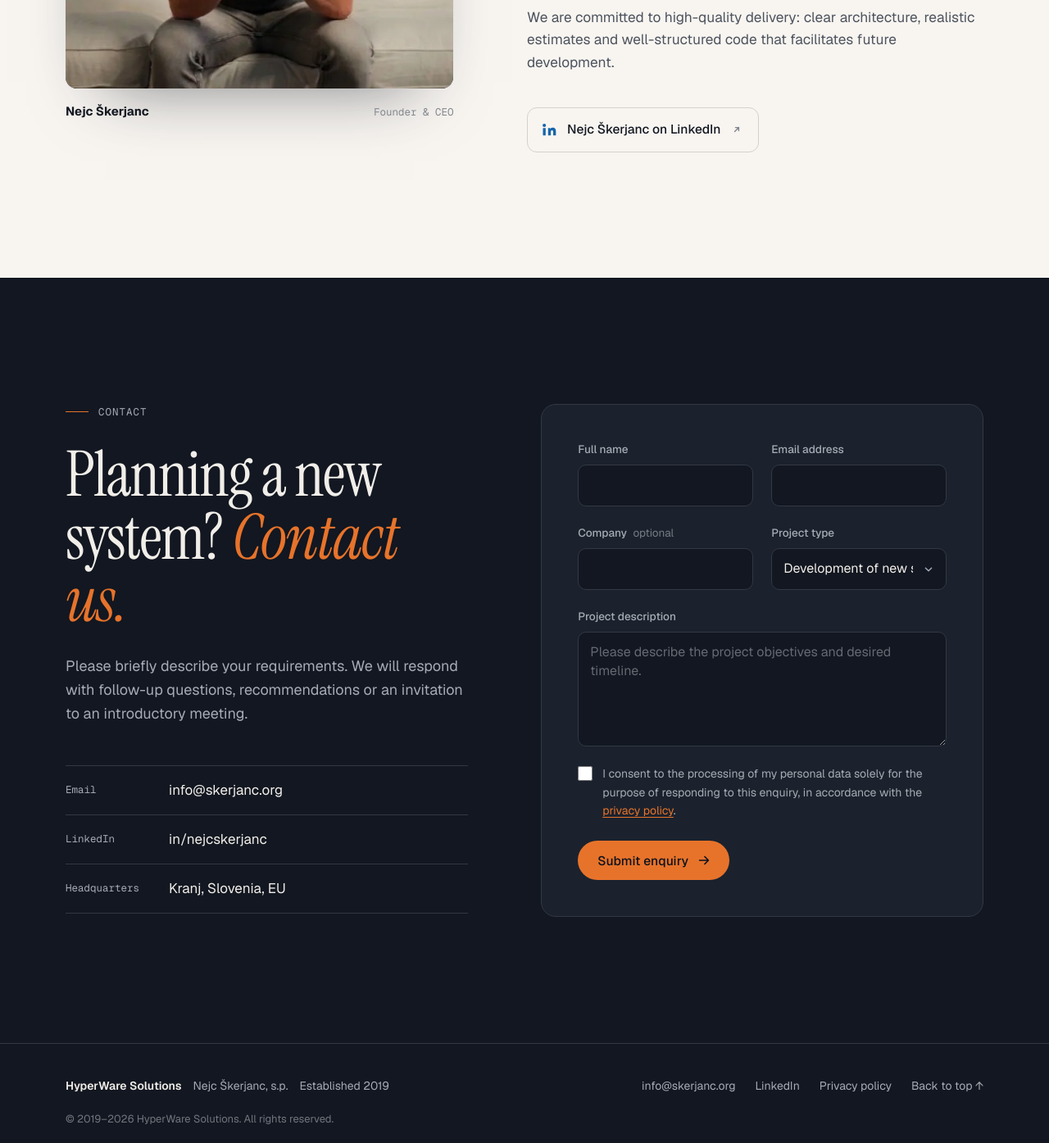
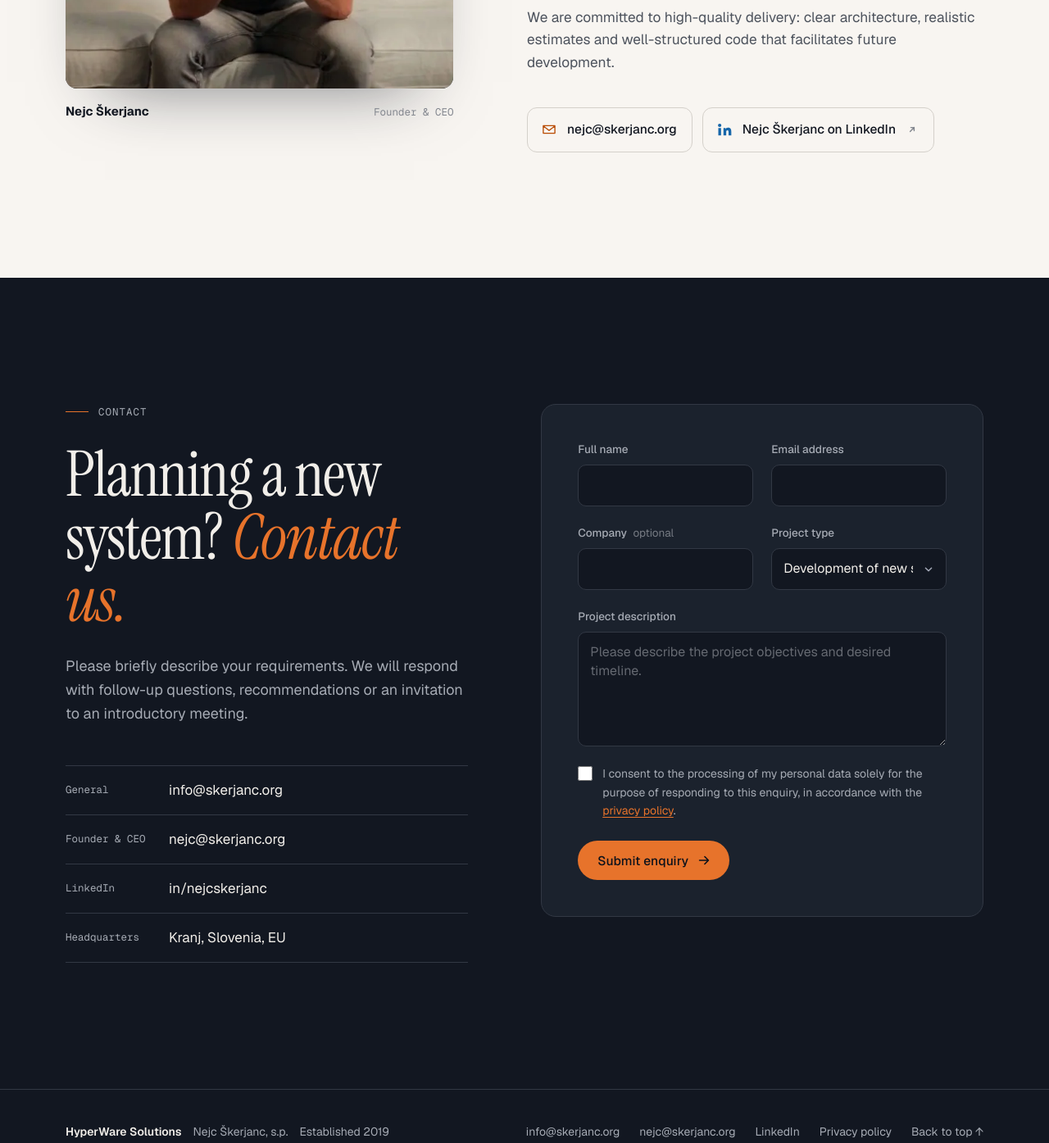
Before and after one commit to nejc-skerjanc/skerjanc.org, a plain HTML site: page index.html in a window 1280 px wide. Shown: the part 6440-7835 px from the top of the page at 82% size. Drawn offline with Linux system fonts and the light colour scheme.

Commit message:
Add nejc@skerjanc.org to About, Contact and footer
Co-Authored-By: Claude Opus 5.5 <noreply@anthropic.com>

```diff
--- a/i18n.js
+++ b/i18n.js
@@ -134,7 +134,8 @@ const STRINGS = {
     'contact.eyebrow': 'Kontakt',
     'contact.title': 'Načrtujete nov<br>sistem? <em>Pišite nam.</em>',
     'contact.lede': 'Na kratko opišite svoje potrebe. Odgovorili vam bomo z dodatnimi vprašanji, predlogi ali povabilom na uvodni sestanek.',
-    'contact.email': 'E-pošta',
+    'contact.email': 'Splošno',
+    'contact.ceo': 'Ustanovitelj in direktor',
     'contact.based.k': 'Sedež',
     'contact.based.v': 'Kranj, Slovenija, EU',
 
--- a/index.html
+++ b/index.html
@@ -50,7 +50,7 @@
     "url": "https://skerjanc.org/",
     "foundingDate": "2019",
     "email": "info@skerjanc.org",
-    "founder": { "@type": "Person", "name": "Nejc Škerjanc", "jobTitle": "Founder & CEO", "sameAs": "https://www.linkedin.com/in/nejcskerjanc" },
+    "founder": { "@type": "Person", "name": "Nejc Škerjanc", "jobTitle": "Founder & CEO", "email": "nejc@skerjanc.org", "sameAs": "https://www.linkedin.com/in/nejcskerjanc" },
     "areaServed": "Europe",
     "availableLanguage": ["English", "Slovenian"],
     "address": { "@type": "PostalAddress", "addressLocality": "Kranj", "addressCountry": "SI" },
@@ -347,11 +347,17 @@
             <p data-i18n="about.p2">We operate at the intersection of business processes and technology. We develop software that supports business operations, integrate disconnected systems, and bring structure to existing software solutions.</p>
             <p data-i18n="about.p3">We are committed to high-quality delivery: clear architecture, realistic estimates and well-structured code that facilitates future development.</p>
           </div>
-          <a class="linkedin reveal" href="https://www.linkedin.com/in/nejcskerjanc" target="_blank" rel="noopener">
+          <div class="about__links reveal">
+          <a class="linkedin" href="mailto:nejc@skerjanc.org">
+            <svg viewBox="0 0 24 24" aria-hidden="true"><path d="M3.5 6.5h17v11h-17z M3.5 7l8.5 6.5L20.5 7" fill="none" stroke="currentColor" stroke-width="1.6" stroke-linejoin="round"/></svg>
+            <span>nejc@skerjanc.org</span>
+          </a>
+          <a class="linkedin" href="https://www.linkedin.com/in/nejcskerjanc" target="_blank" rel="noopener">
             <svg viewBox="0 0 24 24" aria-hidden="true"><path fill="currentColor" d="M4.98 3.5a2.5 2.5 0 1 1 0 5 2.5 2.5 0 0 1 0-5ZM3 9.75h4v11H3v-11Zm6.5 0h3.83v1.5h.06c.53-1 1.84-2.06 3.79-2.06 4.05 0 4.82 2.67 4.82 6.13v5.43h-4v-4.82c0-1.15-.02-2.63-1.6-2.63-1.6 0-1.85 1.25-1.85 2.55v4.9h-4v-11Z"/></svg>
             <span data-i18n="about.linkedin">Nejc Škerjanc on LinkedIn</span>
             <svg class="ext" viewBox="0 0 20 20" aria-hidden="true"><path d="M7 13 13 7m-5 0h5v5" fill="none" stroke="currentColor" stroke-width="1.8" stroke-linecap="round" stroke-linejoin="round"/></svg>
           </a>
+          </div>
         </div>
       </div>
     </section>
@@ -366,8 +372,12 @@
 
           <ul class="contact__direct reveal">
             <li>
-              <span class="contact__k" data-i18n="contact.email">Email</span>
+              <span class="contact__k" data-i18n="contact.email">General</span>
               <a href="mailto:info@skerjanc.org">info@skerjanc.org</a>
+            </li>
+            <li>
+              <span class="contact__k" data-i18n="contact.ceo">Founder &amp; CEO</span>
+              <a href="mailto:nejc@skerjanc.org">nejc@skerjanc.org</a>
             </li>
             <li>
               <span class="contact__k">LinkedIn</span>
@@ -452,6 +462,7 @@
       </div>
       <nav class="footer__links" aria-label="Footer">
         <a href="mailto:info@skerjanc.org">info@skerjanc.org</a>
+        <a href="mailto:nejc@skerjanc.org">nejc@skerjanc.org</a>
         <a href="https://www.linkedin.com/in/nejcskerjanc" target="_blank" rel="noopener">LinkedIn</a>
         <a href="privacy.html" data-i18n="footer.privacy">Privacy policy</a>
         <a href="#top" data-i18n="footer.top">Back to top ↑</a>
--- a/styles.css
+++ b/styles.css
@@ -597,8 +597,8 @@ html[lang="sl"] .statement__text { max-width: 24ch; }
 .prose p { color: var(--ink-soft); font-size: clamp(17px, 1.35vw, 19px); }
 .prose p:first-child { color: var(--ink); }
 
+.about__links { margin-top: 40px; display: flex; flex-wrap: wrap; gap: 12px; }
 .linkedin {
-  margin-top: 40px;
   display: inline-flex;
   align-items: center;
   gap: 12px;
@@ -611,6 +611,7 @@ html[lang="sl"] .statement__text { max-width: 24ch; }
   transition: border-color 0.25s, background-color 0.25s;
 }
 .linkedin svg { width: 20px; height: 20px; color: oklch(0.5 0.13 250); }
+.linkedin[href^="mailto"] svg { color: var(--accent-ink); }
 .linkedin .ext { width: 16px; height: 16px; color: var(--ink-faint); transition: transform 0.3s var(--ease-out); }
 .linkedin:hover { border-color: var(--ink); background: var(--paper-2); }
 .linkedin:hover .ext { transform: translate(2px, -2px); }
```
